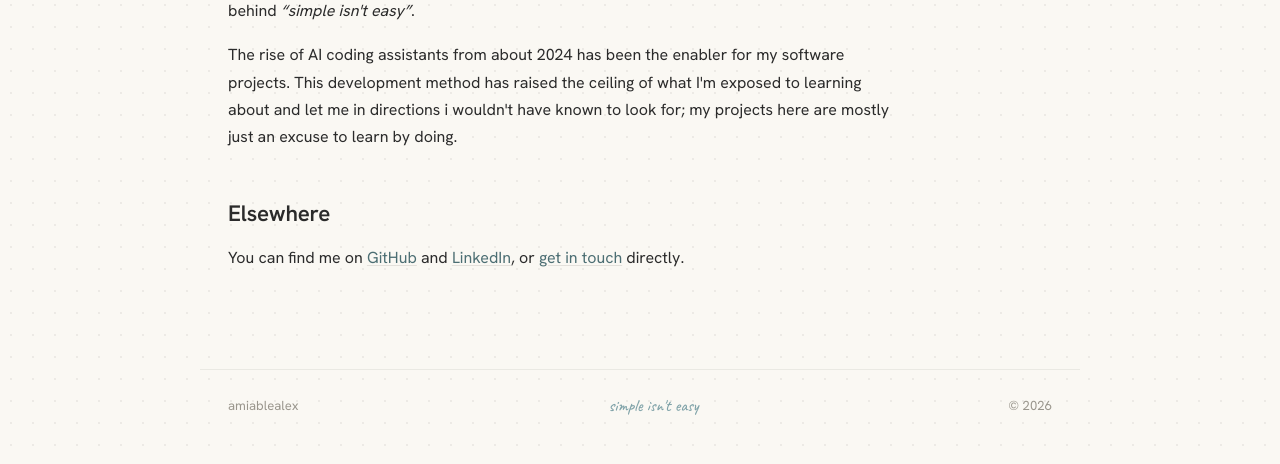
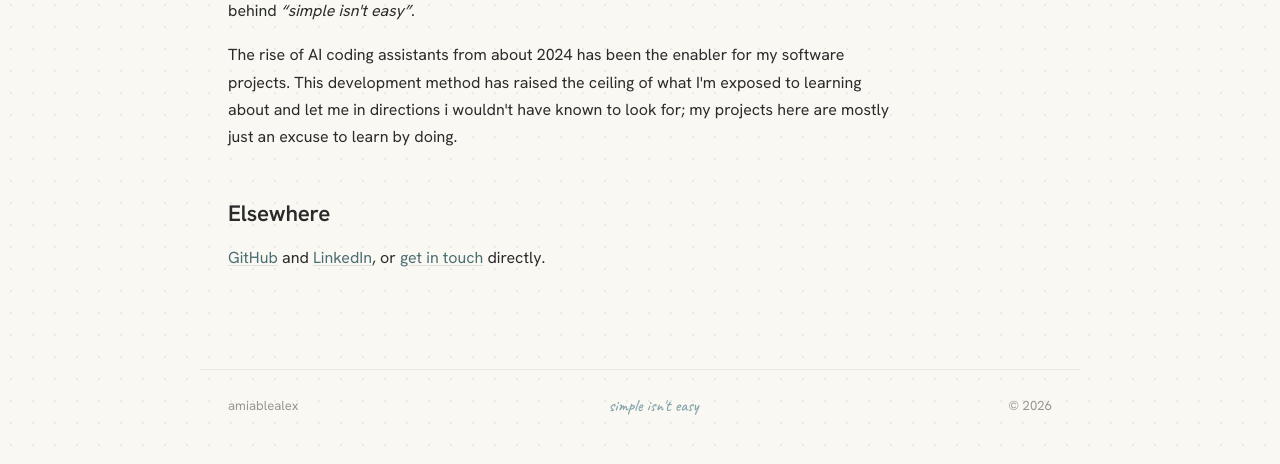
Before and after one commit to amiablealex/amiablealex-web, a Flask app: page /about in a window 1280 px wide. Shown: the part 336-800 px from the top of the page. Run offline with Flask 3, Linux system fonts and the light colour scheme.

Commit message:
Update about.html

```diff
--- a/templates/about.html
+++ b/templates/about.html
@@ -35,7 +35,7 @@
       underneath.#}</p>
 
     <h2>Elsewhere</h2>
-    <p>You can find me on
+    <p>
       <a href="{{ site.github }}" target="_blank" rel="noopener">GitHub</a> and
       <a href="{{ site.linkedin }}" target="_blank" rel="noopener">LinkedIn</a>,
       or <a href="{{ url_for('contact') }}">get in touch</a> directly.</p>
```
